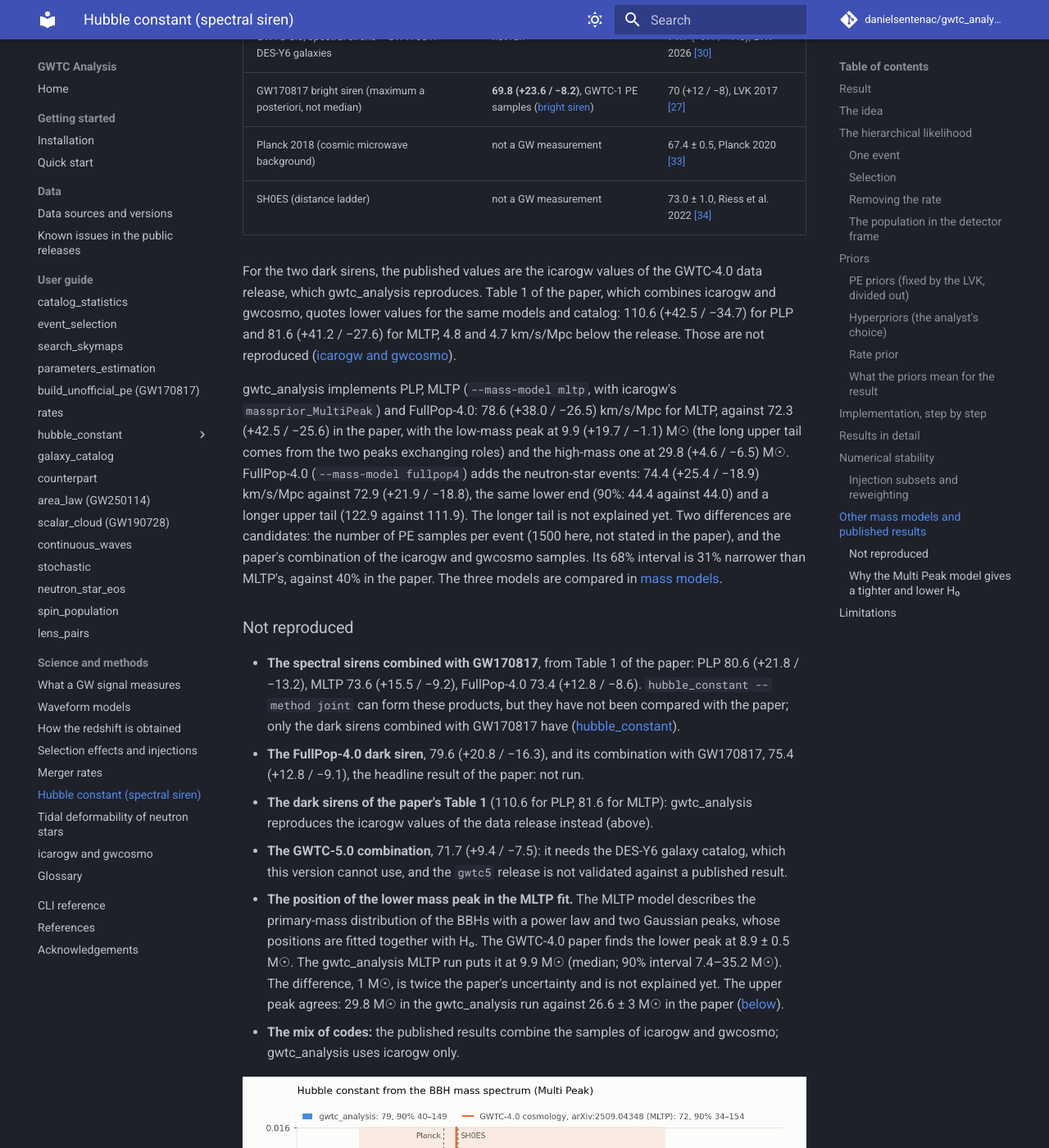
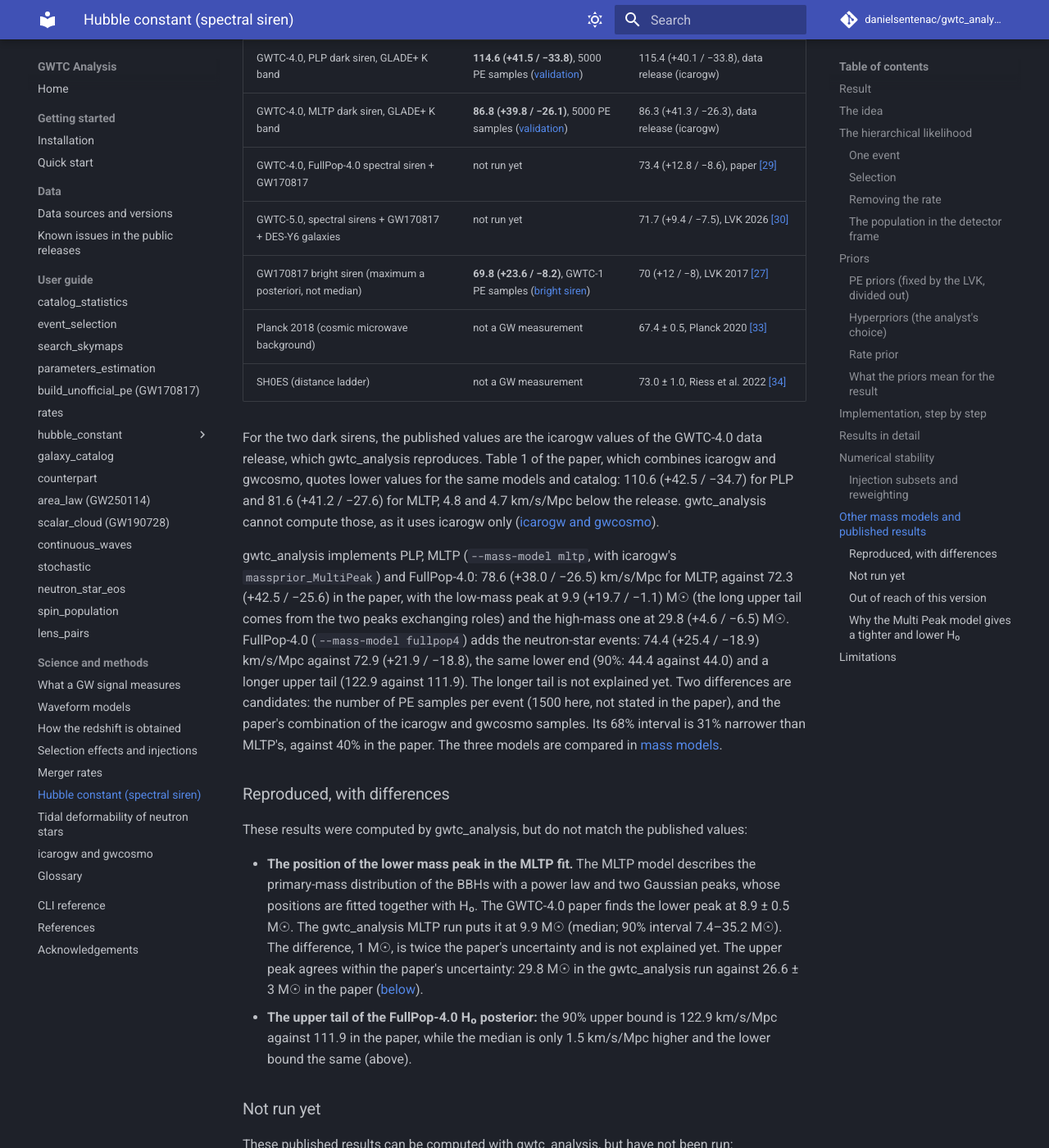
Before and after one commit to danielsentenac/gwtc_analysis, an MkDocs documentation site: the page built from docs/science/spectral-siren.md, in a window 1280 px wide and 1400 px high, scrolled down 11525 px. Shown: the whole window at 82% size. Built offline with MkDocs 1.6.1 and Material for MkDocs 9.7.7, drawn with Linux system fonts in a browser that asks for light colours; comment, search, counter and statistics services are not loaded; some of the changed text lies outside the part shown.

Commit message:
docs spectral siren: mass-peak rows; differences, not run yet, out of reach
The comparison table gets the positions of the mass peaks (PLP, MLTP). The
"Not reproduced" list is split into results reproduced with differences
(MLTP lower peak, FullPop-4.0 upper tail), results not run yet (spectral
sirens with GW170817, FullPop-4.0 dark siren) and results out of reach of
this version (gwcosmo, DES-Y6).

Co-Authored-By: Claude Opus 5.5 <noreply@anthropic.com>

```diff
--- a/docs/science/spectral-siren.md
+++ b/docs/science/spectral-siren.md
@@ -361,25 +361,28 @@ reliable subset, and a `reweight` stage turns their posterior into the one with
 The PLP model gives the least constraining result of the GWTC-4.0 paper [\[29\]](../references.md#ref-29). The more sharp
 features the mass spectrum has, the better it pins the redshift. The table gives, for each analysis, the value
 **reproduced by gwtc_analysis**, where a run exists, and the **published value** with its source (spectral sirens
-alone unless stated; H₀ in km/s/Mpc, median and 68%):
+alone unless stated; H₀ in km/s/Mpc and mass-peak positions in M☉, median and 68% unless stated):
 
 | Analysis | gwtc_analysis | Published value |
 |---|---|---|
 | GWTC-4.0, PLP spectral siren | **105.8 (+44.7 / −33.2)** ([above](#result)) | 105.5 (+46.4 / −35.8), paper [\[29\]](../references.md#ref-29) |
 | GWTC-4.0, MLTP spectral siren (power law with two peaks) | **78.6 (+38.0 / −26.5)** ([above](#result)) | 72.3 (+42.5 / −25.6), paper [\[29\]](../references.md#ref-29) |
 | GWTC-4.0, FullPop-4.0 spectral siren (BNS, NSBH and BBH in one mass distribution) | **74.4 (+25.4 / −18.9)** ([mass models](../modes/hubble-constant.md#mass-models)) | 72.9 (+21.9 / −18.8), paper [\[29\]](../references.md#ref-29) |
+| GWTC-4.0, PLP spectral siren: position of the mass peak μ_g (M☉) | **28.7 (+3.8 / −4.6)** ([above](#result)) | 28.3 (+4.1 / −4.4), paper [\[29\]](../references.md#ref-29) |
+| GWTC-4.0, MLTP spectral siren: position of the lower mass peak (M☉) | **9.9**, 90% interval 7.4–35.2 ([below](#why-the-multi-peak-model-gives-a-tighter-and-lower-h0)) | 8.9 ± 0.5, paper [\[29\]](../references.md#ref-29); 1 M☉ apart, not explained yet ([differences](#reproduced-with-differences)) |
+| GWTC-4.0, MLTP spectral siren: position of the upper mass peak (M☉) | **29.8**, 90% interval 15.5–40.2 ([below](#why-the-multi-peak-model-gives-a-tighter-and-lower-h0)) | 26.6 ± 3, paper [\[29\]](../references.md#ref-29) |
 | GWTC-4.0, PLP dark siren, GLADE+ K band | **114.6 (+41.5 / −33.8)**, 5000 PE samples ([validation](../modes/hubble-constant.md#validation-gwtc-40-power-law-peak-glade-k-band)) | 115.4 (+40.1 / −33.8), data release (icarogw) |
 | GWTC-4.0, MLTP dark siren, GLADE+ K band | **86.8 (+39.8 / −26.1)**, 5000 PE samples ([validation](../modes/hubble-constant.md#validation-gwtc-40-multi-peak-glade-k-band)) | 86.3 (+41.3 / −26.3), data release (icarogw) |
-| GWTC-4.0, FullPop-4.0 spectral siren + GW170817 | not run | 73.4 (+12.8 / −8.6), paper [\[29\]](../references.md#ref-29) |
-| GWTC-5.0, spectral sirens + GW170817 + DES-Y6 galaxies | not run | 71.7 (+9.4 / −7.5), LVK 2026 [\[30\]](../references.md#ref-30) |
+| GWTC-4.0, FullPop-4.0 spectral siren + GW170817 | not run yet | 73.4 (+12.8 / −8.6), paper [\[29\]](../references.md#ref-29) |
+| GWTC-5.0, spectral sirens + GW170817 + DES-Y6 galaxies | not run yet | 71.7 (+9.4 / −7.5), LVK 2026 [\[30\]](../references.md#ref-30) |
 | GW170817 bright siren (maximum a posteriori, not median) | **69.8 (+23.6 / −8.2)**, GWTC-1 PE samples ([bright siren](../modes/hubble-constant-bright.md#results)) | 70 (+12 / −8), LVK 2017 [\[27\]](../references.md#ref-27) |
 | Planck 2018 (cosmic microwave background) | not a GW measurement | 67.4 ± 0.5, Planck 2020 [\[33\]](../references.md#ref-33) |
 | SH0ES (distance ladder) | not a GW measurement | 73.0 ± 1.0, Riess et al. 2022 [\[34\]](../references.md#ref-34) |
 
 For the two dark sirens, the published values are the icarogw values of the GWTC-4.0 data release, which gwtc_analysis reproduces. Table 1 of
 the paper, which combines icarogw and gwcosmo, quotes lower values for the same models and catalog: 110.6
-(+42.5 / −34.7) for PLP and 81.6 (+41.2 / −27.6) for MLTP, 4.8 and 4.7 km/s/Mpc below the release. Those are not
-reproduced ([icarogw and gwcosmo](icarogw-gwcosmo.md)).
+(+42.5 / −34.7) for PLP and 81.6 (+41.2 / −27.6) for MLTP, 4.8 and 4.7 km/s/Mpc below the release. gwtc_analysis cannot
+compute those, as it uses icarogw only ([icarogw and gwcosmo](icarogw-gwcosmo.md)).
 
 gwtc_analysis implements PLP, MLTP (`--mass-model mltp`, with icarogw's `massprior_MultiPeak`) and FullPop-4.0:
 78.6 (+38.0 / −26.5) km/s/Mpc for MLTP, against 72.3 (+42.5 / −25.6) in the paper, with the low-mass
@@ -391,26 +394,39 @@ number of PE samples per event (1500 here, not stated in the paper), and the pap
 gwcosmo samples. Its 68% interval is 31% narrower than MLTP's, against 40% in the paper. The
 three models are compared in [mass models](../modes/hubble-constant.md#mass-models).
 
-### Not reproduced
+### Reproduced, with differences
 
-- **The spectral sirens combined with GW170817**, from Table 1 of the paper: PLP 80.6 (+21.8 / −13.2),
-  MLTP 73.6 (+15.5 / −9.2), FullPop-4.0 73.4 (+12.8 / −8.6). `hubble_constant --method joint` can form these
-  products, but they have not been compared with the paper; only the dark sirens combined with GW170817 have
-  ([hubble_constant](../modes/hubble-constant.md#mass-models)).
-- **The FullPop-4.0 dark siren**, 79.6 (+20.8 / −16.3), and its combination with GW170817,
-  75.4 (+12.8 / −9.1), the headline result of the paper: not run.
-- **The dark sirens of the paper's Table 1** (110.6 for PLP, 81.6 for MLTP): gwtc_analysis reproduces the icarogw
-  values of the data release instead (above).
-- **The GWTC-5.0 combination**, 71.7 (+9.4 / −7.5): it needs the DES-Y6 galaxy catalog, which this version
-  cannot use, and the `gwtc5` release is not validated against a published result.
+These results were computed by gwtc_analysis, but do not match the published values:
+
 - **The position of the lower mass peak in the MLTP fit.** The MLTP model describes the primary-mass
   distribution of the BBHs with a power law and two Gaussian peaks, whose positions are fitted together with H₀.
   The GWTC-4.0 paper finds the lower peak at 8.9 ± 0.5 M☉. The gwtc_analysis MLTP run puts it at 9.9 M☉ (median;
   90% interval 7.4–35.2 M☉). The difference, 1 M☉, is twice the paper's uncertainty and is not explained yet. The
-  upper peak agrees: 29.8 M☉ in the gwtc_analysis run against 26.6 ± 3 M☉ in the paper
+  upper peak agrees within the paper's uncertainty: 29.8 M☉ in the gwtc_analysis run against 26.6 ± 3 M☉ in the paper
   ([below](#why-the-multi-peak-model-gives-a-tighter-and-lower-h0)).
-- **The mix of codes:** the published results combine the samples of icarogw and gwcosmo; gwtc_analysis uses
-  icarogw only.
+- **The upper tail of the FullPop-4.0 H₀ posterior:** the 90% upper bound is 122.9 km/s/Mpc against 111.9 in
+  the paper, while the median is only 1.5 km/s/Mpc higher and the lower bound the same (above).
+
+### Not run yet
+
+These published results can be computed with gwtc_analysis, but have not been run:
+
+- **The spectral sirens combined with GW170817**, from Table 1 of the paper: PLP 80.6 (+21.8 / −13.2),
+  MLTP 73.6 (+15.5 / −9.2), FullPop-4.0 73.4 (+12.8 / −8.6), with `hubble_constant --method joint`. Only the dark
+  sirens combined with GW170817 have been compared with the paper
+  ([hubble_constant](../modes/hubble-constant.md#mass-models)).
+- **The FullPop-4.0 dark siren**, 79.6 (+20.8 / −16.3), and its combination with GW170817,
+  75.4 (+12.8 / −9.1), the headline result of the paper.
+
+### Out of reach of this version
+
+These published results cannot be computed with gwtc_analysis as it is:
+
+- **The dark sirens of the paper's Table 1** (110.6 for PLP, 81.6 for MLTP), and more generally every published
+  result that combines the samples of icarogw and gwcosmo: gwtc_analysis uses icarogw only, and reproduces the
+  icarogw values of the data release instead (above).
+- **The GWTC-5.0 combination**, 71.7 (+9.4 / −7.5): it needs the DES-Y6 galaxy catalog, which this version
+  cannot use, and the `gwtc5` release is not validated against a published result.
 
 ![H0 posterior, Multi Peak](../img/h0_posterior_mltp.png)
 
```
